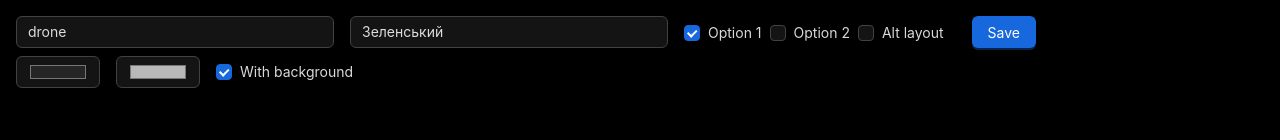
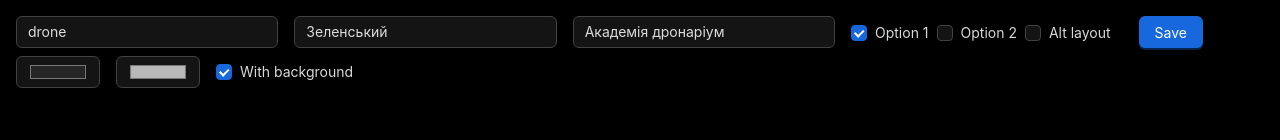
Before and after one commit to razrabotal/ua-pattern, a React (Vite) app: page / in a window 1280 px wide. Shown: the top 140 px of the page. Built offline with nearby package versions, Linux system fonts and the light colour scheme.

Commit message:
2 files modified

```diff
--- a/src/App.tsx
+++ b/src/App.tsx
@@ -7,6 +7,7 @@
 export default function App() {
   const [word, setWord] = useState<string>('drone');
   const [name, setName] = useState<string>('Зеленський');
+  const [topName, setTopName] = useState<string>('Академія дронаріум');
   const [bgColor, setBgColor] = useState<string>('#262626');
   const [textColor, setTextColor] = useState<string>('#b8b8b8');
 
@@ -37,7 +38,11 @@
       }
     >
       <div className="header">
-        <Row gutter={16} align={'middle'} style={{ marginBottom: 8 }}>
+        <Row
+          gutter={16}
+          align={'middle'}
+          style={{ marginBottom: 8, rowGap: 5 }}
+        >
           <Col flex={1}>
             <Input
               value={word}
@@ -48,6 +53,12 @@
             <Input
               value={name}
               onChange={(e) => setName(e.target.value.toLowerCase())}
+            />
+          </Col>
+          <Col flex={1}>
+            <Input
+              value={topName}
+              onChange={(e) => setTopName(e.target.value.toLowerCase())}
             />
           </Col>
           <Col flex={3}>
@@ -115,6 +126,7 @@
         withBackground={withBackground}
         word={word}
         name={name}
+        topName={topName}
       />
 
       <br />
--- a/src/components/Circular.tsx
+++ b/src/components/Circular.tsx
@@ -8,6 +8,7 @@
   hasWidthOffset: boolean;
   altLayout: boolean;
   name: string;
+  topName: string;
   withBackground: boolean;
 }
 
@@ -62,9 +63,12 @@
               cy={width / 2}
               rx={width / 2.45}
               ry={width / 2.45}
-              startOffset={width / 4.3}
+              startOffset={
+                (width * 2.55) / 4 -
+                ((props.topName.length / 2) * width) / 22.15
+              }
               reversed={true}
-              text="АКАДЕМІЯ ДРОНАРІУМ"
+              text={props.topName.toUpperCase()}
               textProps={{
                 style: { fontSize: width / 15, letterSpacing: width / 170 },
               }}
```
